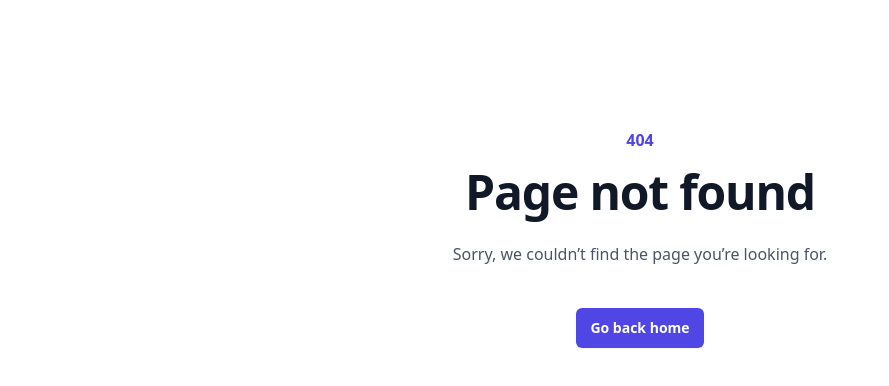
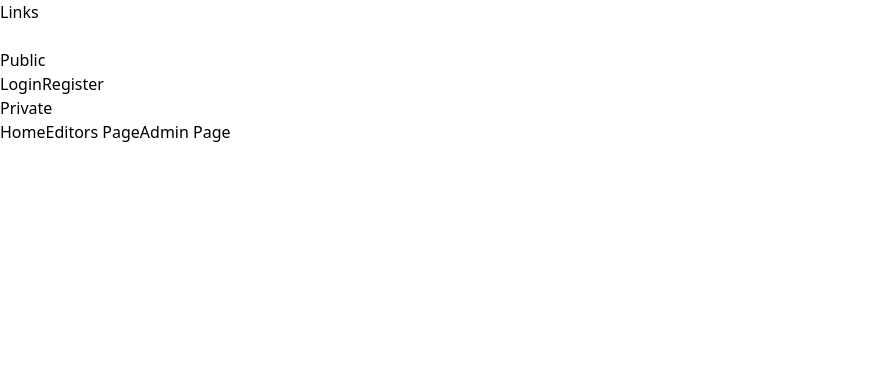
Before and after one commit to ivancstgit/React-auth, a React (Create React App) app: page /linkpage in a window 1280 px wide. Before the commit this address had no page. Shown: the top 386 px of the page, without its empty margins (0-889 px from the left). Built offline with nearby package versions, Linux system fonts and the light colour scheme.

Commit message:
New branch Oauth

```diff
--- a/src/App.js
+++ b/src/App.js
@@ -1,19 +1,51 @@
 import './App.css';
 import Login from './Components/Login';
 import Register from './Components/Register'
-import { BrowserRouter, Route, Routes } from 'react-router-dom';
+import { Route, Routes } from 'react-router-dom';
 import Missing from "./Components/Missing";
+import Layout from "./Components/Layout";
+import LinkPage from "./Components/LinkPage";
+import RequireAuth from "./Components/RequireAuth";
+import Unauthorized from "./Components/Unauthorized";
+import Home from "./Components/Home";
+import Admin from "./Components/Admin";
+import Lounge from "./Components/Lounge";
+
+const ROLES = {
+  'User': 'user',
+  'Admin': 'admin'
+}
+
+
 function App() {
   return (
     <main className='App'>
-      <BrowserRouter>
-        <Routes>
-          <Route path='/login' Component={Login} />
-          <Route path='/' Component={Login} />
-          <Route path='/register' Component={Register} />
-          <Route path='*' Component={Missing} />
-        </Routes>
-      </BrowserRouter>
+
+      <Routes>
+        <Route path="/" element={<Layout />}>
+          {/* public routes */}
+          <Route path="login" element={<Login />} />
+          <Route path="register" element={<Register />} />
+          <Route path="linkpage" element={<LinkPage />} />
+          <Route path="unauthorized" element={<Unauthorized />} />
+
+          {/* we want to protect these routes */}
+          <Route element={<RequireAuth allowedRoles={[ROLES.User]} />}>
+            <Route path="/" element={<Home />} />
+          </Route>
+
+          <Route element={<RequireAuth allowedRoles={[ROLES.Admin]} />}>
+            <Route path="admin" element={<Admin />} />
+          </Route>
+
+          <Route element={<RequireAuth allowedRoles={[ROLES.Editor, ROLES.Admin]} />}>
+            <Route path="lounge" element={<Lounge />} />
+          </Route>
+
+          {/* catch all */}
+          <Route path="*" element={<Missing />} />
+        </Route>
+      </Routes>
     </main>
   );
 }
--- /dev/null
+++ b/src/Components/Admin.js
@@ -0,0 +1,16 @@
+import { Link } from "react-router-dom"
+
+const Admin = () => {
+    return (
+        <section>
+            <h1>Admins Page</h1>
+            <br />
+            <p>You must have been assigned an Admin role.</p>
+            <div className="flexGrow">
+                <Link to="/">Home</Link>
+            </div>
+        </section>
+    )
+}
+
+export default Admin
--- /dev/null
+++ b/src/Components/Home.js
@@ -0,0 +1,36 @@
+import { useNavigate, Link } from "react-router-dom";
+import { useContext } from "react";
+import AuthContext from "../Context/AuthProvider";
+
+const Home = () => {
+    const { setAuth } = useContext(AuthContext);
+    const navigate = useNavigate();
+
+    const logout = async () => {
+        // if used in more components, this should be in context
+        // axios to /logout endpoint
+        setAuth({});
+        navigate('/linkpage');
+    }
+
+    return (
+        <section>
+            <h1>Home</h1>
+            <br />
+            <p>You are logged in!</p>
+            <br />
+            <Link to="/editor">Go to the Editor page</Link>
+            <br />
+            <Link to="/admin">Go to the Admin page</Link>
+            <br />
+            <Link to="/lounge">Go to the Lounge</Link>
+            <br />
+            <Link to="/linkpage">Go to the link page</Link>
+            <div className="flexGrow">
+                <button onClick={logout}>Sign Out</button>
+            </div>
+        </section>
+    )
+}
+
+export default Home
--- /dev/null
+++ b/src/Components/Layout.js
@@ -0,0 +1,11 @@
+import { Outlet } from "react-router-dom"
+
+const Layout = () => {
+    return (
+        <main className="App">
+            <Outlet />
+        </main>
+    )
+}
+
+export default Layout
--- /dev/null
+++ b/src/Components/LinkPage.js
@@ -0,0 +1,20 @@
+import { Link } from "react-router-dom"
+
+const LinkPage = () => {
+    return (
+        <section>
+            <h1>Links</h1>
+            <br />
+            <h2>Public</h2>
+            <Link to="/login">Login</Link>
+            <Link to="/register">Register</Link>
+            <br />
+            <h2>Private</h2>
+            <Link to="/">Home</Link>
+            <Link to="/editor">Editors Page</Link>
+            <Link to="/admin">Admin Page</Link>
+        </section>
+    )
+}
+
+export default LinkPage
--- a/src/Components/Login.js
+++ b/src/Components/Login.js
@@ -1,20 +1,25 @@
-import { useRef, useState, useEffect, useContext } from "react";
-import AuthContext from "../Context/AuthProvider";
-
+import { useRef, useState, useEffect } from "react";
+import useAuth from "../hooks/useAuth";
 
 import axios from '../api/axios';
-import { Link } from "react-router-dom";
+import { Link, useNavigate, useLocation } from "react-router-dom";
 const LOGIN_URL = '/auth';
 
 const Login = () => {
-    const { setAuth } = useContext(AuthContext)
+
+
+    const { setAuth } = useAuth();
+
+    const navigate = useNavigate();
+    const location = useLocation();
+    const from = location.state?.from?.pathname || "/";
+
     const userRef = useRef();
     const errRef = useRef();
 
     const [user, setUser] = useState('');
     const [passw, setPassw] = useState('');
     const [errMsg, setErrMsg] = useState('');
-    const [success, setSuccess] = useState(false);
 
 
     useEffect(() => {
@@ -45,7 +50,9 @@ const Login = () => {
             setAuth({ user, passw, accessToken })
             setUser("");
             setPassw("");
-            setSuccess(true);
+
+            navigate(from, { replace: true });
+
 
 
         } catch (error) {
@@ -71,16 +78,6 @@ const Login = () => {
                         src="https://tailwindui.com/img/logos/mark.svg?color=indigo&shade=600"
                         alt="Your Company"
                     />
-                    {success ? (
-                        <section>
-                            <h1 className="mt-10 text-center text-2xl font-bold leading-9 tracking-tight text-gray-900">You are logged in!</h1>
-                            <br />
-                            <p className="mt-10 text-center text-sm text-gray-500">
-                                <Link to="/" className="font-semibold leading-6 text-indigo-600 hover:text-indigo-500">Go to Home</Link>
-                            </p>
-                        </section>
-                    ) : (
-
                     <section>
                         <div className="mt-10 sm:mx-auto sm:w-full sm:max-w-sm">
                             <p ref={errRef} className=
@@ -122,7 +119,7 @@ const Login = () => {
                     </section>
 
 
-                    )}
+
                 </div>
             </div>
         </>
--- /dev/null
+++ b/src/Components/Lounge.js
@@ -0,0 +1,16 @@
+import { Link } from "react-router-dom"
+
+const Lounge = () => {
+    return (
+        <section>
+            <h1>The Lounge</h1>
+            <br />
+            <p>Admins and Editors can hang out here.</p>
+            <div className="flexGrow">
+                <Link to="/">Home</Link>
+            </div>
+        </section>
+    )
+}
+
+export default Lounge
--- /dev/null
+++ b/src/Components/RequireAuth.js
@@ -0,0 +1,17 @@
+import { useLocation, Navigate, Outlet } from "react-router-dom";
+import useAuth from "../hooks/useAuth";
+
+const RequireAuth = ({ allowedRoles }) => {
+    const { auth } = useAuth();
+    const location = useLocation();
+
+    return (
+        auth?.roles?.find(role => allowedRoles?.includes(role))
+            ? <Outlet />
+            : auth?.user
+                ? <Navigate to="/unauthorized" state={{ from: location }} replace />
+                : <Navigate to="/login" state={{ from: location }} replace />
+    );
+}
+
+export default RequireAuth;
--- /dev/null
+++ b/src/Components/Unauthorized.js
@@ -0,0 +1,20 @@
+import { useNavigate } from "react-router-dom"
+
+const Unauthorized = () => {
+    const navigate = useNavigate();
+
+    const goBack = () => navigate(-1);
+
+    return (
+        <section>
+            <h1>Unauthorized</h1>
+            <br />
+            <p>You do not have access to the requested page.</p>
+            <div className="flexGrow">
+                <button onClick={goBack}>Go Back</button>
+            </div>
+        </section>
+    )
+}
+
+export default Unauthorized
--- /dev/null
+++ b/src/hooks/useAuth.js
@@ -0,0 +1,8 @@
+import { useContext } from "react";
+import AuthContext from "../Context/AuthProvider";
+
+const useAuth = () => {
+    return useContext(AuthContext);
+}
+
+export default useAuth;
--- a/src/index.js
+++ b/src/index.js
@@ -4,13 +4,18 @@ import './index.css';
 import App from './App';
 import reportWebVitals from './reportWebVitals';
 import { AuthProvider } from './Context/AuthProvider'
+import { BrowserRouter, Route, Routes } from 'react-router-dom';
 
 const root = ReactDOM.createRoot(document.getElementById('root'));
 root.render(
   <React.StrictMode>
-    <AuthProvider>
-      <App />
-    </AuthProvider>
+    <BrowserRouter>
+      <AuthProvider>
+        <Routes>
+          <Route path="/*" element={<App />}/>
+        </Routes>
+      </AuthProvider>
+    </BrowserRouter>
   </React.StrictMode>
 );
 
```
Lines whose indentation alone changed are shown as unchanged.
